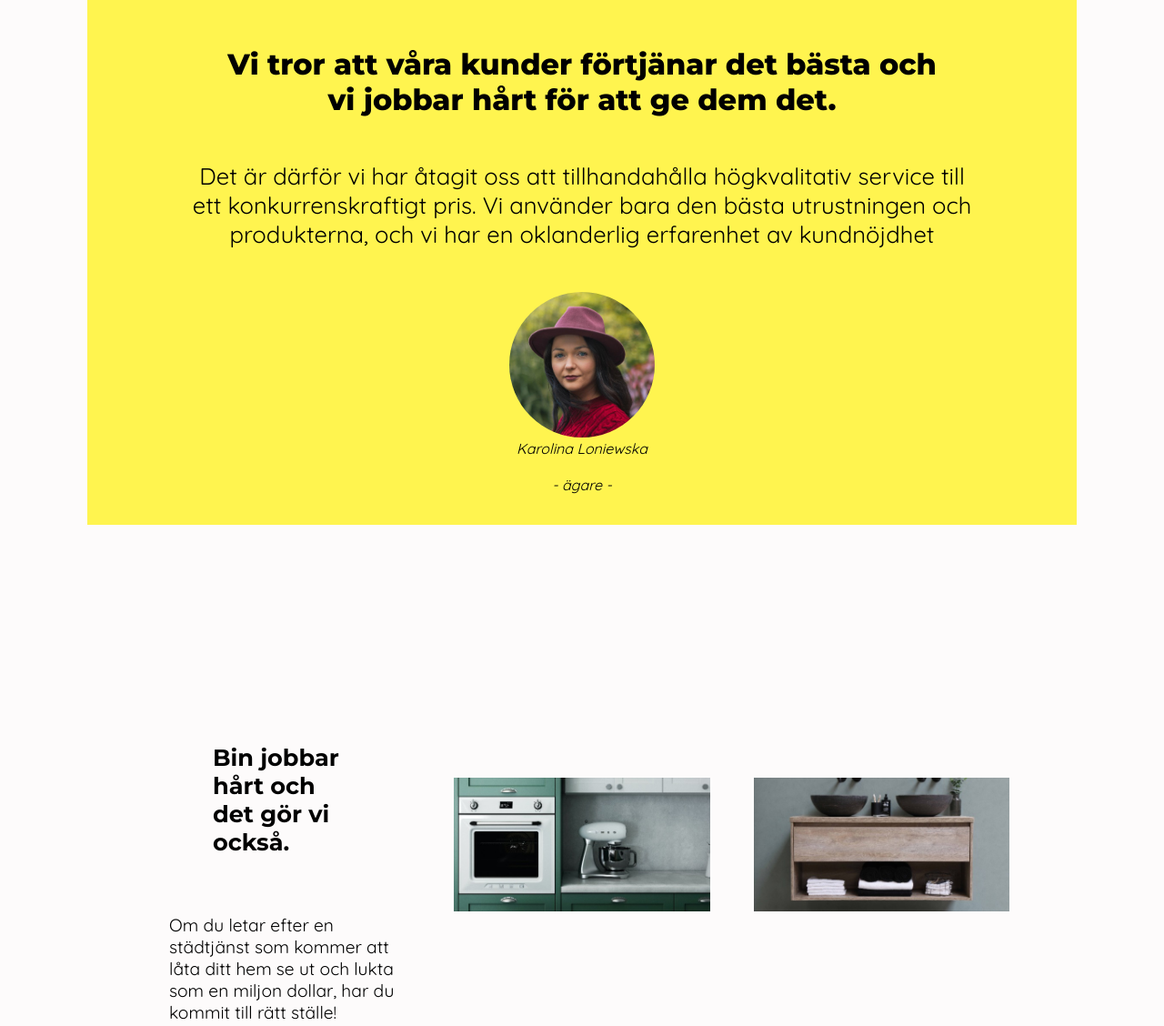
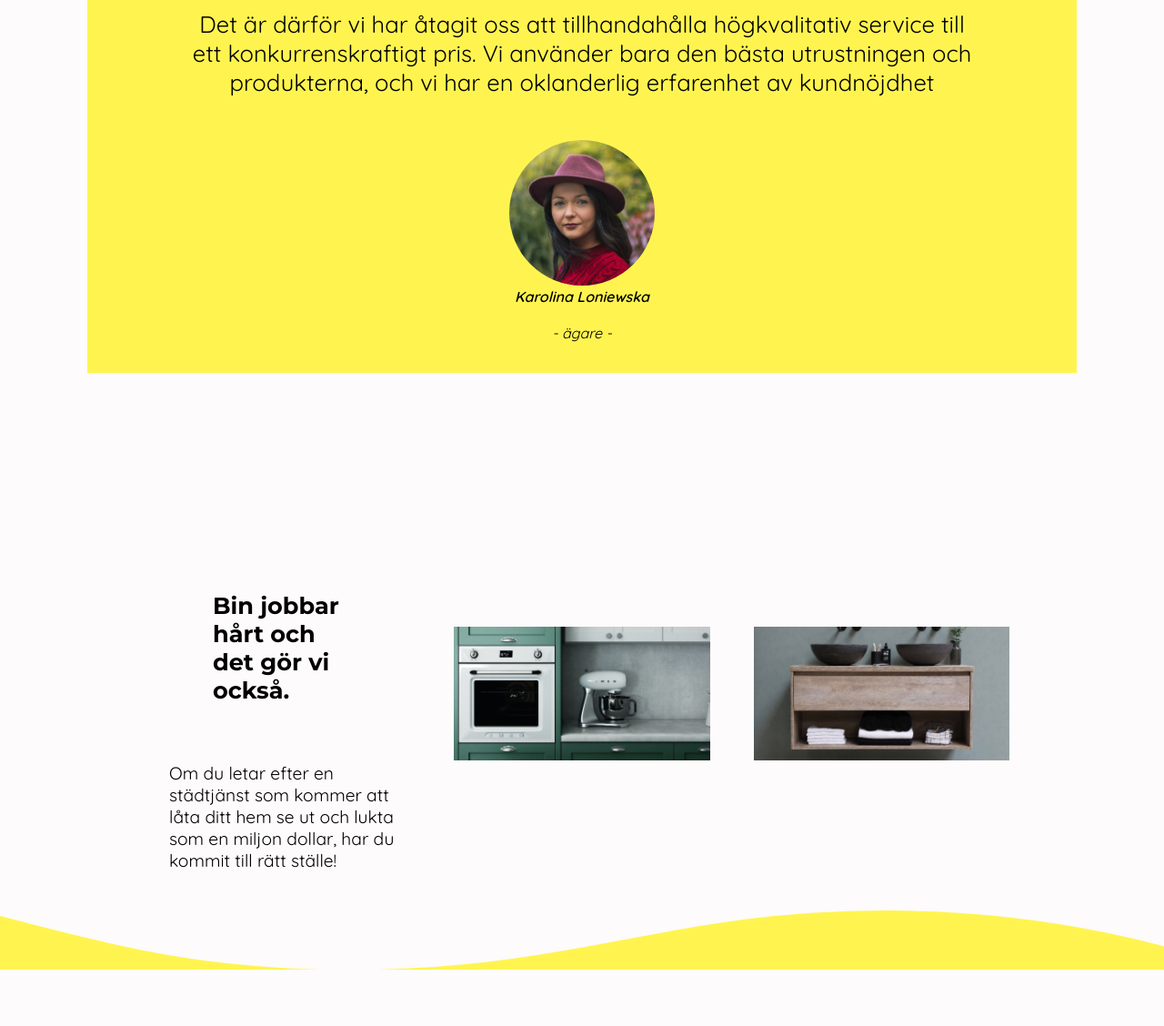
Before and after one commit to marlene32100/stadbihemtjanst, a plain HTML site: page index.html in a window 1280 px wide. Shown: the part 1647-2775 px from the top of the page at 91% size. After the commit the page ends 2713 px from the top, so only its background shows below. Drawn offline with Linux system fonts and the light colour scheme.

Commit message:
Trying to hide header and footer to test behaviour

```diff
--- a/assets/style/style.css
+++ b/assets/style/style.css
@@ -253,7 +253,6 @@ nav .unordered-list-menu .list-menu-item .list-menu-button-wrapper a {
   background-color: #fff44f;
   width: 100%;
   z-index: 5;
-  overflow: visible;
 }
 .hero-section .hero-section-wrapper {
   position: relative;
@@ -399,6 +398,14 @@ nav .unordered-list-menu .list-menu-item .list-menu-button-wrapper a {
   font-size: 1rem;
   font-style: italic;
   text-align: center;
+}
+
+.testimonial-container .testimonial-picture figcaption span {
+  font-family: "Quicksand", sans-serif;
+  font-size: 1rem;
+  font-style: italic;
+  text-align: center;
+  font-weight: 600;
 }
 
 .gallery-section {
@@ -1288,3 +1295,8 @@ span.kontakt-email-link {
     fill: #fff44f;
   }
 }
+
+header,
+footer {
+  display: none;
+}
--- a/index.html
+++ b/index.html
@@ -311,7 +311,9 @@
               src="assets/images/karolina_edited.jpg"
               alt="picture of Karolina Loniewska, owner of Städbi Hemtjänst"
             />
-            <figcaption>Karolina Loniewska <br /><br />- ägare -</figcaption>
+            <figcaption>
+              <span>Karolina Loniewska</span> <br /><br />- ägare -
+            </figcaption>
           </figure>
         </div>
       </div>
```
